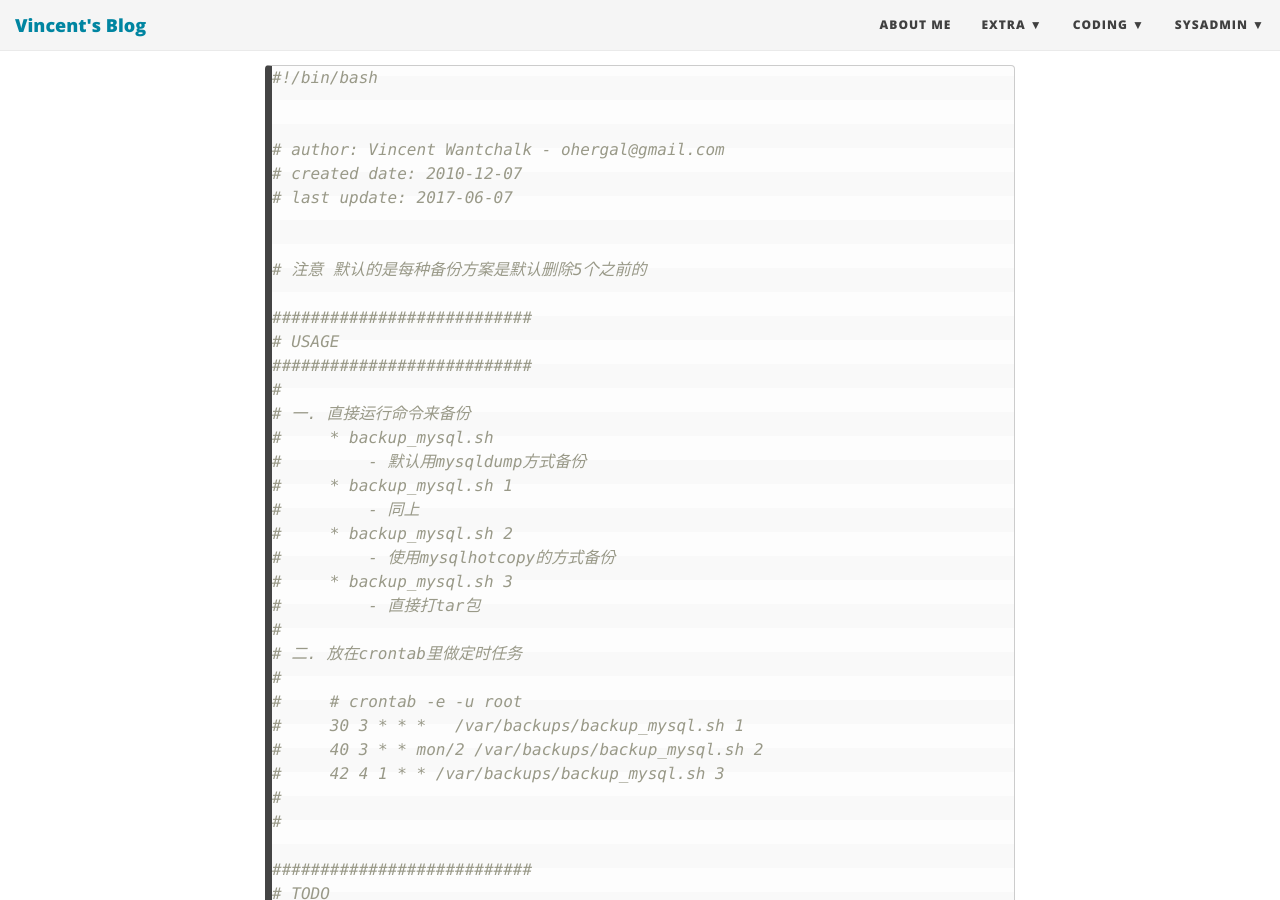
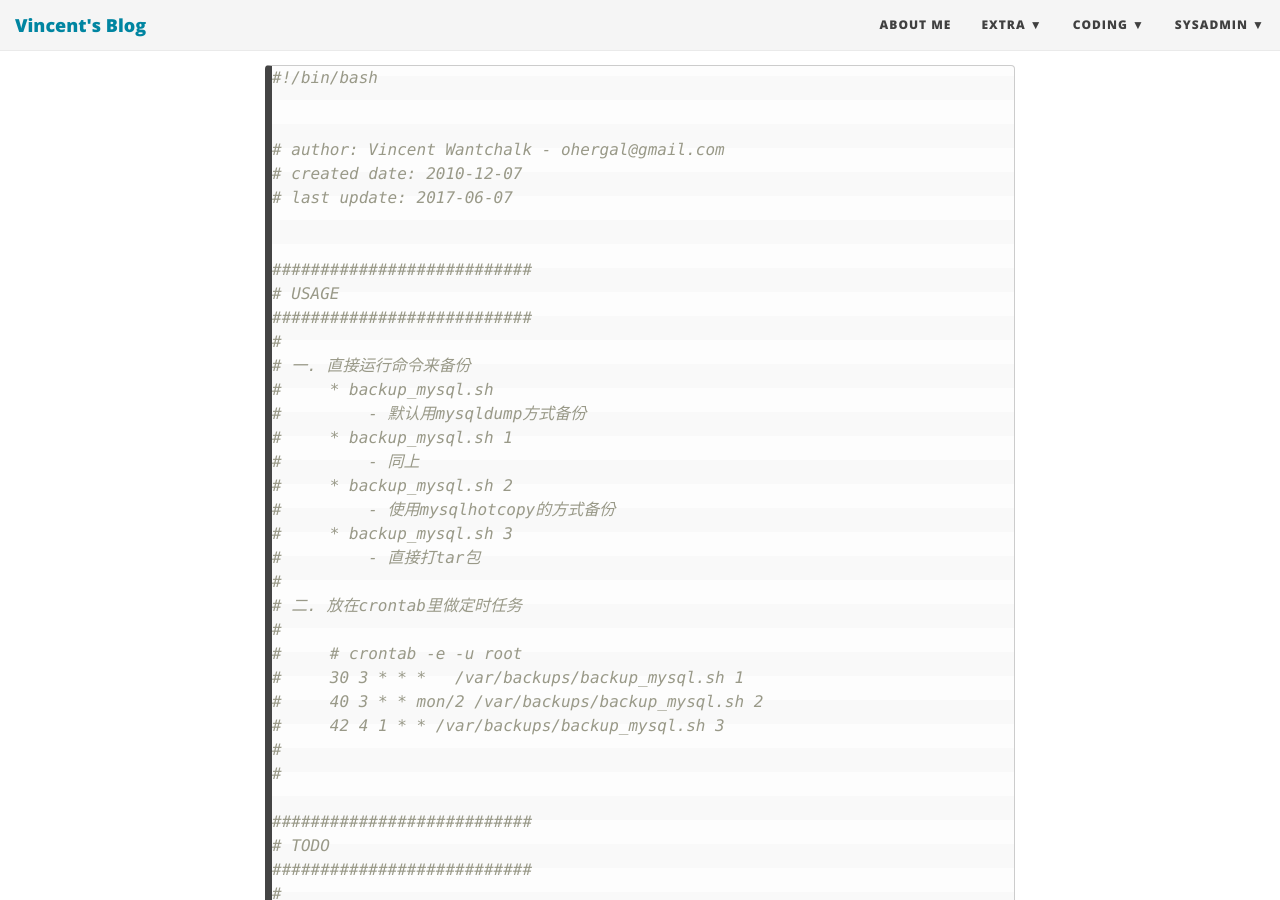
Before and after one commit to rainytooo/rainytooo.github.io, a Jekyll site: the page built from _posts/2017/06/2017-06-07-mysql-backup-scripts.md, in a window 1280 px wide and 900 px high, scrolled down 347 px. Built offline with Jekyll 4.4.1, drawn with Linux system fonts in a browser that asks for light colours; nearby versions of some CDN libraries; comment, search, counter and statistics services are not loaded.

Commit message:
2017年 6月 7日 星期三 17时14分42秒 CST

```diff
--- a/_posts/2017/06/2017-06-07-mysql-backup-scripts.md
+++ b/_posts/2017/06/2017-06-07-mysql-backup-scripts.md
@@ -19,8 +19,6 @@ tags: [mysql, shell]
 # created date: 2010-12-07
 # last update: 2017-06-07
 
-
-# 注意 默认的是每种备份方案是默认删除5个之前的
 
 ###########################
 # USAGE
```
